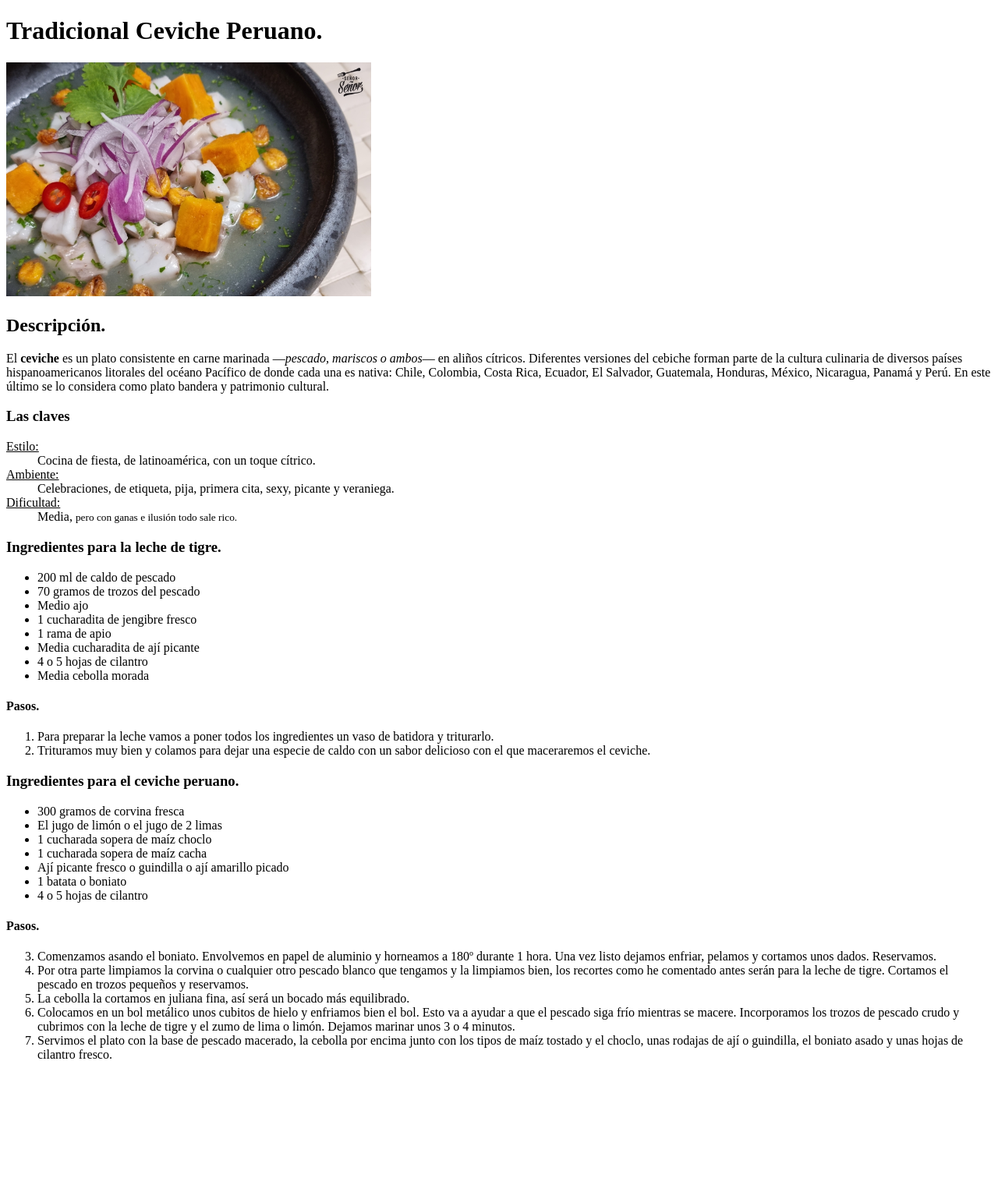
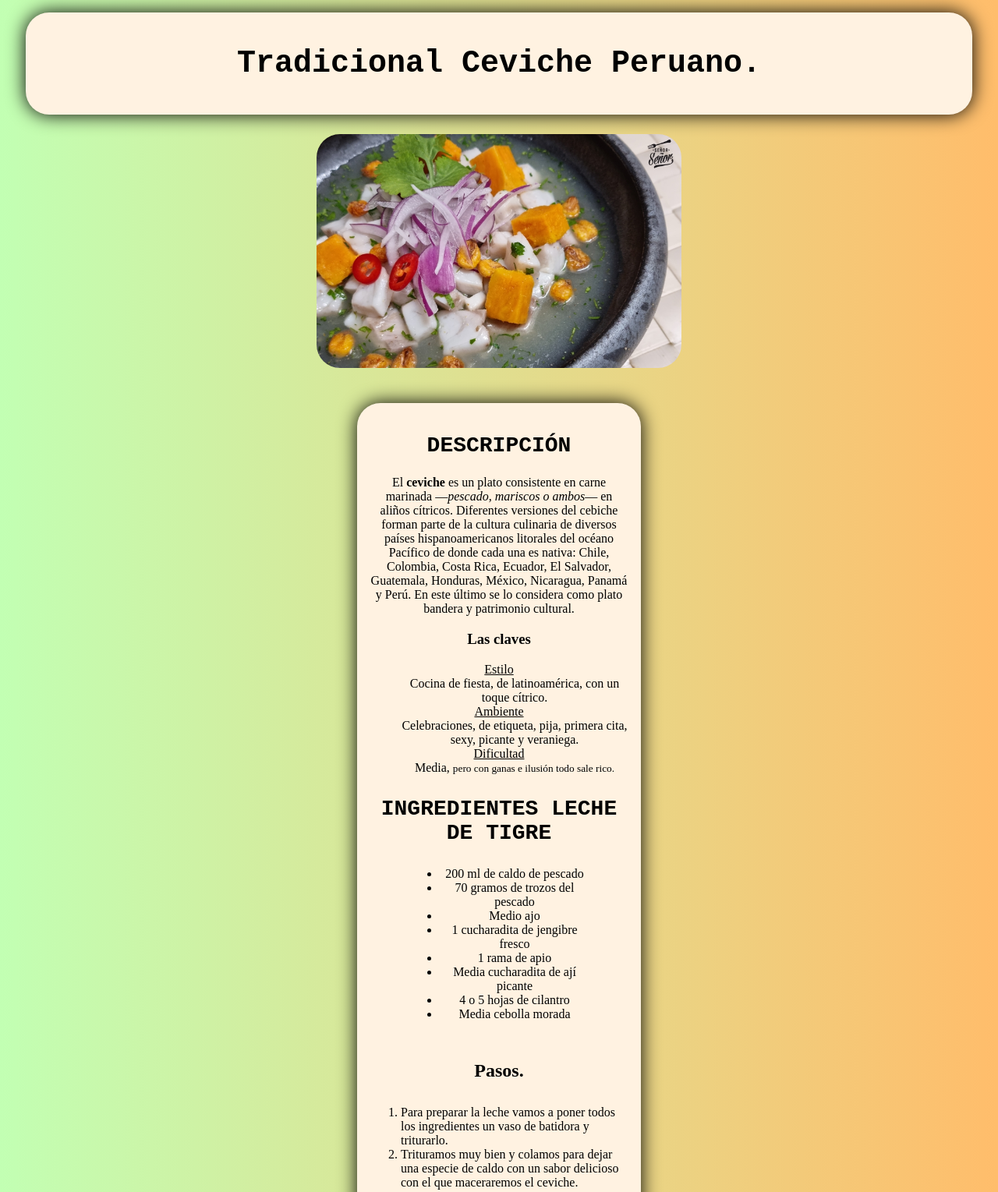
Before and after one commit to JosseGonnza/odin-recipes, a plain HTML site: page recipes/ceviche-peruano.html in a window 1280 px wide. Shown: the top 1529 px of the page at 78% size. Before the commit the page ends 1378 px from the top, so only its background shows below. Drawn offline with Linux system fonts and the light colour scheme.

Commit message:
Mejorado con css. De momento hasta aqui.

```diff
--- a/recipes/ceviche-peruano.html
+++ b/recipes/ceviche-peruano.html
@@ -3,29 +3,40 @@
 <html lang="es">
     <head>
         <meta charset="UTF-8">
+        <meta http-equiv="X-UA-Compatible" content="IE=edge">
+        <meta name="viewport" content="width=device-width, initial-scale=1.0">
         <title>Ceviche Peruano</title>
+        <link rel="stylesheet" href="styles.css">
     </head>
 
     <body>
+
+        <div id="encabezado">
             <h1>Tradicional Ceviche Peruano.</h1>
+        </div>
 
             <img src="../images/ceviche-peruano.jpg" alt="Plato finalizado y presentado de ceviche peruano." height="300">
 
-        <h2>Descripción.</h2>
-        <p>El <strong>ceviche</strong> es un plato consistente en carne marinada <i>―pescado, mariscos o ambos―</i> en aliños cítricos. Diferentes versiones del cebiche forman parte de la cultura culinaria de diversos países hispanoamericanos litorales del océano Pacífico de donde cada una es nativa: Chile, Colombia, Costa Rica, Ecuador, El Salvador, Guatemala, Honduras, México, Nicaragua, Panamá y Perú. En este último se lo considera como plato bandera y patrimonio cultural.</p>
+        <div id="bloque1">
+
+            <h2 class="grande">DESCRIPCIÓN</h2>
+
+            <p class="text">El <strong>ceviche</strong> es un plato consistente en carne marinada <i>―pescado, mariscos o ambos―</i> en aliños cítricos. Diferentes versiones del cebiche forman parte de la cultura culinaria de diversos países hispanoamericanos litorales del océano Pacífico de donde cada una es nativa: Chile, Colombia, Costa Rica, Ecuador, El Salvador, Guatemala, Honduras, México, Nicaragua, Panamá y Perú. En este último se lo considera como plato bandera y patrimonio cultural.</p>
 
             <h3>Las claves</h3>
-        <dl>
-            <dt><ins>Estilo:</ins></dt>
+
+            <dl class="text">
+                <dt><ins>Estilo</ins></dt>
                 <dd>Cocina de fiesta, de latinoamérica, con un toque cítrico.</dd>
-            <dt><ins>Ambiente:</ins></dt>
+                <dt><ins>Ambiente</ins></dt>
                 <dd>Celebraciones, de etiqueta, pija, primera cita, sexy, picante y veraniega.</dd>
-            <dt><ins>Dificultad:</ins></dt>
+                <dt><ins>Dificultad</ins></dt>
                 <dd>Media, <small>pero con ganas e ilusión todo sale rico.</small></dd>
             </dl>
 
-        <h3>Ingredientes para la leche de tigre.</h3>
-        <ul>
+            <h3 class="grande">INGREDIENTES LECHE DE TIGRE</h3>
+
+            <ul id="lista">
                 <li>200 ml de caldo de pescado</li>
                 <li>70 gramos de trozos del pescado</li>
                 <li>Medio ajo</li>
@@ -36,14 +47,16 @@
                 <li>Media cebolla morada</li>
             </ul>
 
-        <h4>Pasos.</h4>
-        <ol>
+            <h4 class="big">Pasos.</h4>
+
+            <ol class="left">
                 <li>Para preparar la leche vamos a poner todos los ingredientes un vaso de batidora y triturarlo.</li>
                 <li>Trituramos muy bien y colamos para dejar una especie de caldo con un sabor delicioso con el que maceraremos el ceviche.</li>
             </ol>
 
-        <h3>Ingredientes para el ceviche peruano.</h3>
-        <ul>
+            <h3 class="grande">INGREDIENTES CEVICHE</h3>
+
+            <ul id="lista">
                 <li>300 gramos de corvina fresca</li>
                 <li>El jugo de limón o el jugo de 2 limas</li>
                 <li>1 cucharada sopera de maíz choclo</li>
@@ -53,14 +66,15 @@
                 <li>4 o 5 hojas de cilantro</li>
             </ul>
 
-        <h4>Pasos.</h4>
-        <ol start="3">
+            <h4 class="big">Pasos.</h4>
+            <ol start="3" class="left">
                 <li>Comenzamos asando el boniato. Envolvemos en papel de aluminio y horneamos a 180º durante 1 hora. Una vez listo dejamos enfriar, pelamos y cortamos unos dados. Reservamos.</li>
                 <li>Por otra parte limpiamos la corvina o cualquier otro pescado blanco que tengamos y la limpiamos bien, los recortes como he comentado antes serán para la leche de tigre. Cortamos el pescado en trozos pequeños y reservamos.</li>
                 <li>La cebolla la cortamos en juliana fina, así será un bocado más equilibrado.</li>
                 <li>Colocamos en un bol metálico unos cubitos de hielo y enfriamos bien el bol. Esto va a ayudar a que el pescado siga frío mientras se macere. Incorporamos los trozos de pescado crudo y cubrimos con la leche de tigre y el zumo de lima o limón. Dejamos marinar unos 3 o 4 minutos.</li>
                 <li>Servimos el plato con la base de pescado macerado, la cebolla por encima junto con los tipos de maíz tostado y el choclo, unas rodajas de ají o guindilla, el boniato asado y unas hojas de cilantro fresco.</li>
             </ol>
+        </div>
 
     </body>
 </html>
--- /dev/null
+++ b/recipes/styles.css
@@ -0,0 +1,59 @@
+img{
+    display: block;
+    margin: auto;
+    margin-bottom: 45px;
+    border-radius: 30px;
+}
+
+#encabezado{
+    display:block;
+    margin: 25px;
+    padding: 1rem;
+    margin-top: 1rem;
+    border: 4px salmon;
+    text-align: center;
+    border-radius: 30px;
+    background-color: rgb(255, 242, 225);
+    box-shadow: 0px 0px 25px black;
+    font-family: 'Courier New', Courier, monospace;
+    font-size: 20px;
+}
+
+#bloque1{
+    display:block;
+    margin: 450px;
+    padding: 1rem;
+    margin-top: 2rem;
+    width: max-(20%,600px);
+    border: 4px salmon;
+    text-align: center;
+    border-radius: 30px;
+    background-color: rgb(255, 242, 225);
+    box-shadow: 0px 0px 25px black;
+    overflow: visible;
+}
+
+#lista{
+    display: block;
+    margin: 50px;
+    padding: auto;
+    margin-top: auto;
+}
+
+.grande{
+    font-family: 'Courier New', Courier, monospace;
+    font-size: 28px;
+}
+
+.big{
+    font-size: 24px;
+}
+
+.left{
+    text-align: left;
+}
+
+body {
+    background: linear-gradient(90deg, rgb(194, 255, 179), rgb(255, 189, 107));
+    height: fit-content;
+}
--- /dev/null
+++ b/style.css
@@ -0,0 +1,32 @@
+body {
+    background: linear-gradient(90deg, rgb(194, 255, 179), rgb(255, 189, 107));
+    height: fit-content;
+}
+
+h1{
+    display:block;
+    margin: 25px;
+    padding: 1rem;
+    margin-top: 1rem;
+    border: 4px salmon;
+    text-align: center;
+    border-radius: 30px;
+    background-color: rgb(255, 242, 225);
+    box-shadow: 0px 0px 25px black;
+    font-family: 'Courier New', Courier, monospace;
+    font-size: 30px;
+}
+
+.bottom{
+    display: block;
+    margin: auto;
+    padding: 1rem;
+    margin-top: auto;
+    border: 4px salmon;
+    text-align: left;
+    border-radius: 30px;
+    background-color: rgb(255, 242, 225);
+    box-shadow: 0px 0px 25px black;
+    font-family: 'Courier New', Courier, monospace;
+    font-size: 20px;
+}
```
Also changed, not shown: index.html (+6 -6 lines), recipes/steak-tartar.html (+23 -10 lines), recipes/tarta-queso.html (+23 -10 lines), images/odin.jpg (added). Lines whose indentation alone changed are shown as unchanged.
